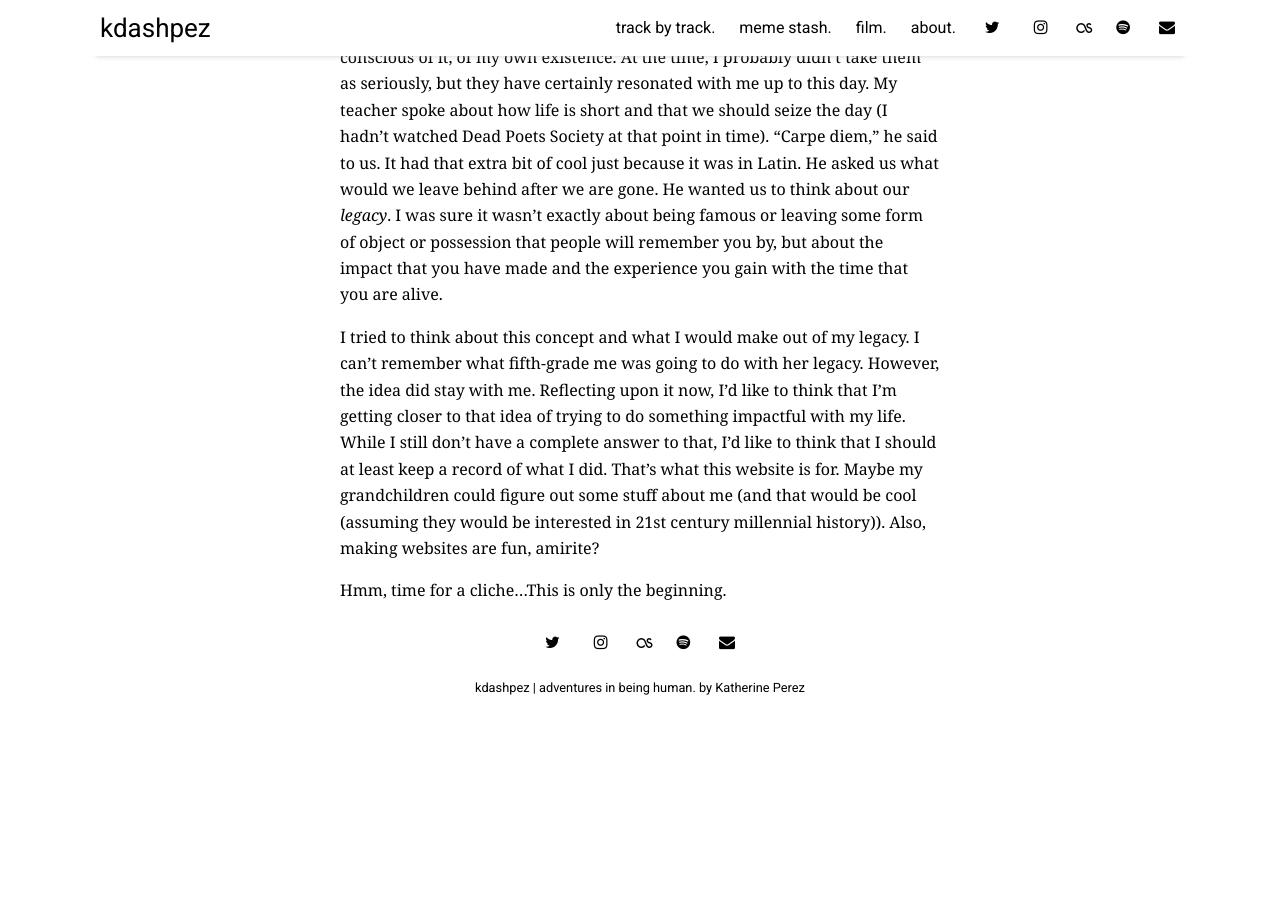
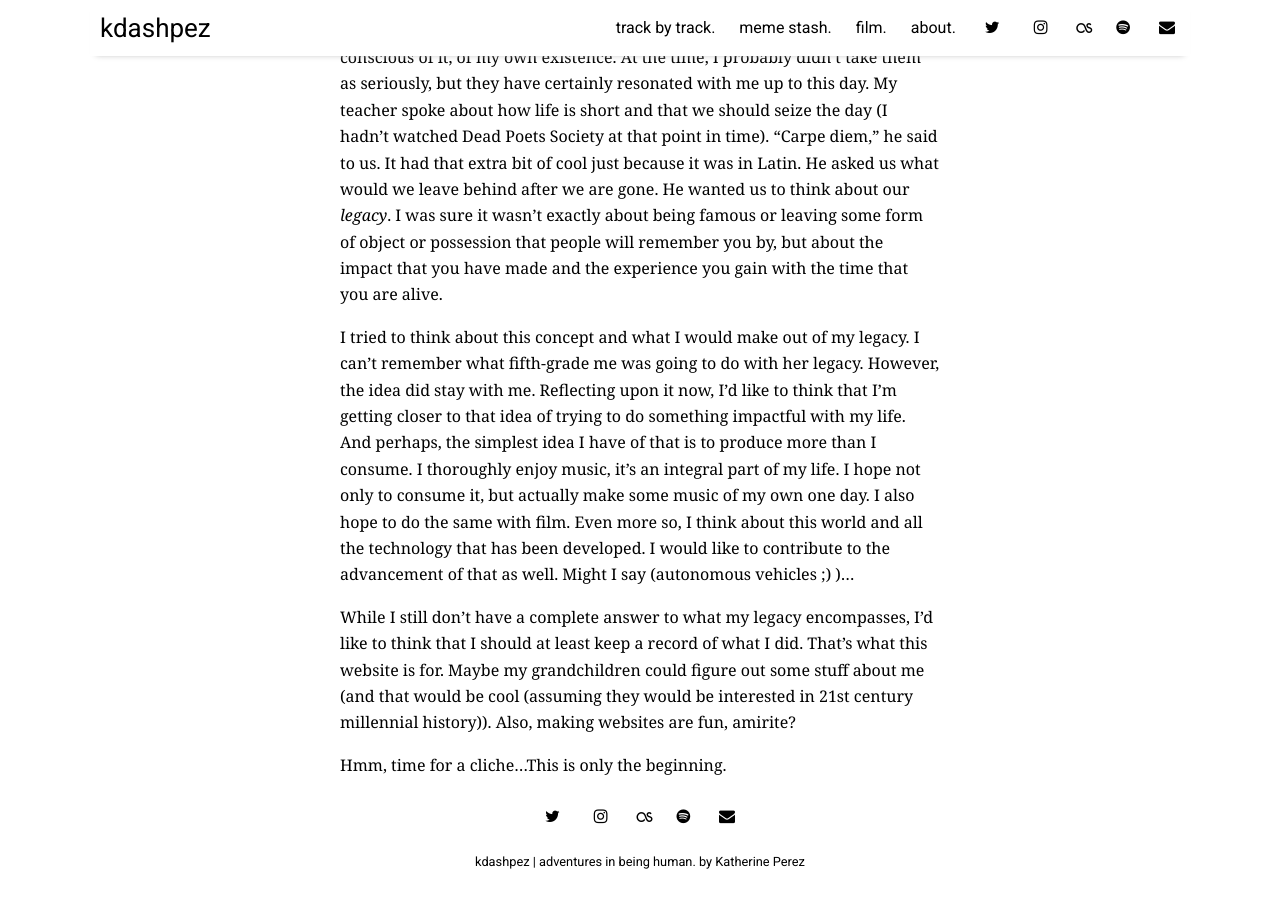
Before and after one commit to kdashpez/kdashpez, a Jekyll site: the page built from _posts/2017-10-08-the-beginning.md, in a window 1280 px wide and 900 px high, scrolled down 638 px. Built offline with Jekyll 4.4.1, drawn with Linux system fonts in a browser that asks for light colours; nearby versions of some CDN libraries; before the commit the page ends 1364 px from its top, so only the background shows below that.

Commit message:
update content: the beginning

```diff
--- a/_posts/2017-10-08-the-beginning.md
+++ b/_posts/2017-10-08-the-beginning.md
@@ -20,7 +20,12 @@ I was sure it wasn't exactly about being famous or leaving some form of object o
 
 I tried to think about this concept and what I would make out of my legacy. I can't remember what fifth-grade me was going to do with her legacy. However, the idea did stay with me. Reflecting upon it now,
 I'd like to think that I'm getting closer to that idea of trying to do something impactful with my life.
-While I still don't have a complete answer to that, I'd like to think that I should at least keep a
-record of what I did. That's what this website is for. Maybe my grandchildren could figure out some stuff about me (and that would be cool (assuming they would be interested in 21st century millennial history)). Also, making websites are fun, amirite?
+And perhaps, the simplest idea I have of that is to produce more than I consume. I thoroughly enjoy
+music, it's an integral part of my life. I hope not only to consume it, but actually make some music
+of my own one day. I also hope to do the same with film. Even more so, I think about this world and all the technology that has been developed. I would like to contribute to the advancement of that as well. Might I say (autonomous vehicles ;) )...
+
+While I still don't have a complete answer to what my legacy encompasses, I'd like to think that I
+should at least keep a record of what I did. That's what this website is for. Maybe my grandchildren
+could figure out some stuff about me (and that would be cool (assuming they would be interested in 21st century millennial history)). Also, making websites are fun, amirite?
 
 Hmm, time for a cliche...This is only the beginning.
```
